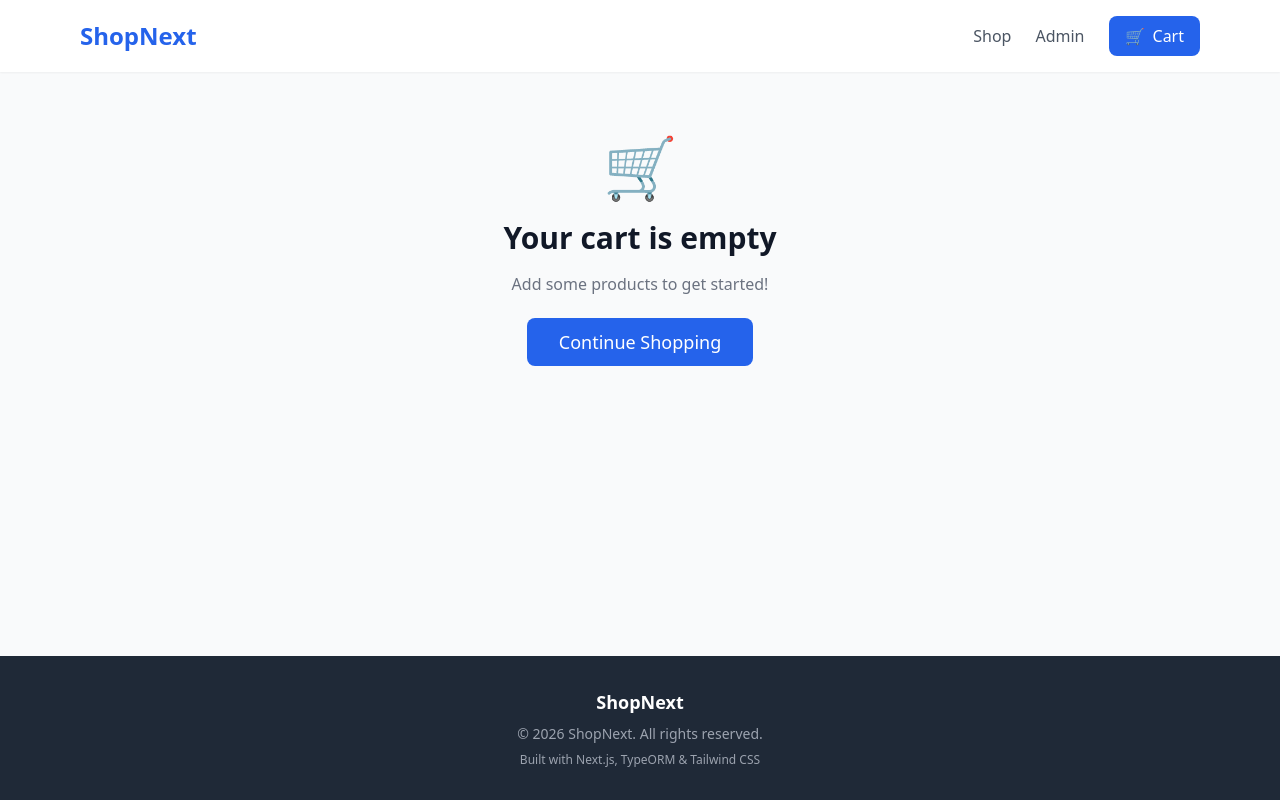
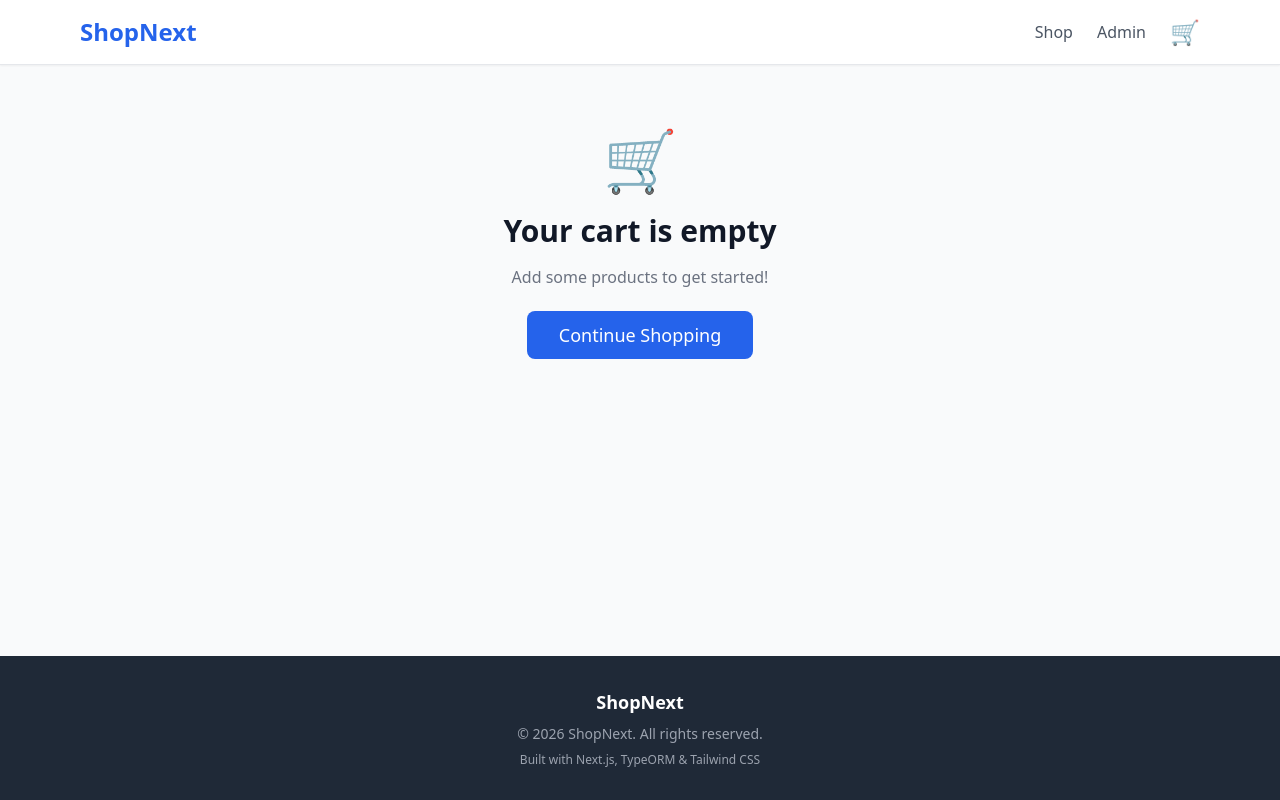
Before and after one commit to youzero1/ecommerce-hamza-20260316, a Next.js app: page /cart in a window 1280 px wide. Built offline with nearby package versions, Linux system fonts and the light colour scheme.

Commit message:
feat: fix all build errors and run npm install then push...

```diff
--- a/src/components/Header.tsx
+++ b/src/components/Header.tsx
@@ -2,62 +2,33 @@
 
 import Link from 'next/link';
 import { useCart } from '@/context/CartContext';
-import { useState } from 'react';
 
 export default function Header() {
   const { totalItems } = useCart();
-  const [menuOpen, setMenuOpen] = useState(false);
 
   return (
-    <header className="bg-white shadow-sm sticky top-0 z-50">
+    <header className="bg-white shadow-sm border-b border-gray-200 sticky top-0 z-50">
       <div className="max-w-6xl mx-auto px-4 py-4 flex items-center justify-between">
         <Link href="/" className="text-2xl font-bold text-blue-600">
           ShopNext
         </Link>
-
-        <nav className="hidden md:flex items-center gap-6">
-          <Link href="/" className="text-gray-600 hover:text-blue-600 transition-colors">
+        <nav className="flex items-center gap-6">
+          <Link href="/" className="text-gray-600 hover:text-gray-900 font-medium">
             Shop
           </Link>
-          <Link href="/admin" className="text-gray-600 hover:text-blue-600 transition-colors">
+          <Link href="/admin" className="text-gray-600 hover:text-gray-900 font-medium">
             Admin
           </Link>
-          <Link href="/cart" className="relative flex items-center gap-2 btn-primary">
-            <span>🛒</span>
-            <span>Cart</span>
+          <Link href="/cart" className="relative text-gray-600 hover:text-gray-900">
+            <span className="text-2xl">🛒</span>
             {totalItems > 0 && (
-              <span className="absolute -top-2 -right-2 bg-red-500 text-white text-xs rounded-full w-5 h-5 flex items-center justify-center">
+              <span className="absolute -top-2 -right-2 bg-blue-600 text-white text-xs w-5 h-5 rounded-full flex items-center justify-center">
                 {totalItems}
               </span>
             )}
           </Link>
         </nav>
-
-        <div className="flex md:hidden items-center gap-3">
-          <Link href="/cart" className="relative">
-            <span className="text-2xl">🛒</span>
-            {totalItems > 0 && (
-              <span className="absolute -top-1 -right-1 bg-red-500 text-white text-xs rounded-full w-4 h-4 flex items-center justify-center">
-                {totalItems}
-              </span>
-            )}
-          </Link>
-          <button onClick={() => setMenuOpen(!menuOpen)} className="text-gray-600">
-            {menuOpen ? '✕' : '☰'}
-          </button>
-        </div>
       </div>
-
-      {menuOpen && (
-        <div className="md:hidden border-t border-gray-100 px-4 py-3 space-y-2">
-          <Link href="/" className="block py-2 text-gray-600 hover:text-blue-600" onClick={() => setMenuOpen(false)}>
-            Shop
-          </Link>
-          <Link href="/admin" className="block py-2 text-gray-600 hover:text-blue-600" onClick={() => setMenuOpen(false)}>
-            Admin
-          </Link>
-        </div>
-      )}
     </header>
   );
 }
```
